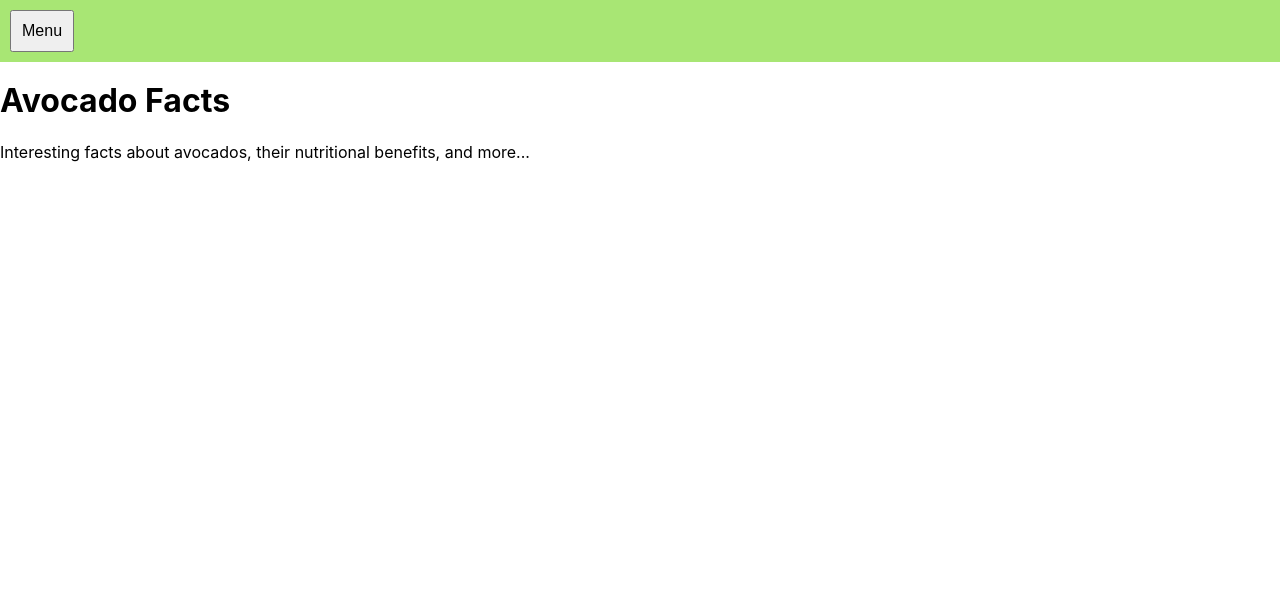
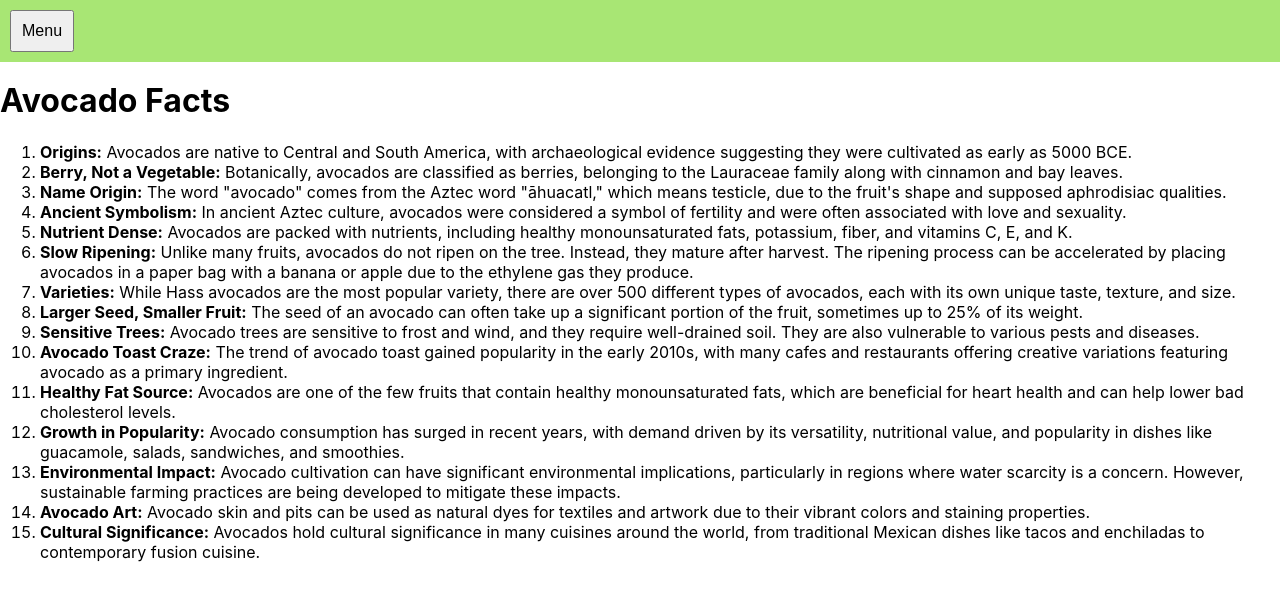
Before and after one commit to tdalbavie/Forum, a React (Create React App) app in the folder client/: page /avocado-facts in a window 1280 px wide. Shown: the top 600 px of the page. Built offline with nearby package versions, Linux system fonts and the light colour scheme.

Commit message:
Added content to AvocadoFacts

```diff
--- a/client/src/pages/AvocadoFactsPage.js
+++ b/client/src/pages/AvocadoFactsPage.js
@@ -8,7 +8,23 @@ const AvocadoFactsPage = () => {
     <div style={{ paddingTop: '60px' }}>
     <div>
       <h1>Avocado Facts</h1>
-      <p>Interesting facts about avocados, their nutritional benefits, and more...</p>
+      <ol>
+        <li><strong>Origins:</strong> Avocados are native to Central and South America, with archaeological evidence suggesting they were cultivated as early as 5000 BCE.</li>
+        <li><strong>Berry, Not a Vegetable:</strong> Botanically, avocados are classified as berries, belonging to the Lauraceae family along with cinnamon and bay leaves.</li>
+        <li><strong>Name Origin:</strong> The word "avocado" comes from the Aztec word "āhuacatl," which means testicle, due to the fruit's shape and supposed aphrodisiac qualities.</li>
+        <li><strong>Ancient Symbolism:</strong> In ancient Aztec culture, avocados were considered a symbol of fertility and were often associated with love and sexuality.</li>
+        <li><strong>Nutrient Dense:</strong> Avocados are packed with nutrients, including healthy monounsaturated fats, potassium, fiber, and vitamins C, E, and K.</li>
+        <li><strong>Slow Ripening:</strong> Unlike many fruits, avocados do not ripen on the tree. Instead, they mature after harvest. The ripening process can be accelerated by placing avocados in a paper bag with a banana or apple due to the ethylene gas they produce.</li>
+        <li><strong>Varieties:</strong> While Hass avocados are the most popular variety, there are over 500 different types of avocados, each with its own unique taste, texture, and size.</li>
+        <li><strong>Larger Seed, Smaller Fruit:</strong> The seed of an avocado can often take up a significant portion of the fruit, sometimes up to 25% of its weight.</li>
+        <li><strong>Sensitive Trees:</strong> Avocado trees are sensitive to frost and wind, and they require well-drained soil. They are also vulnerable to various pests and diseases.</li>
+        <li><strong>Avocado Toast Craze:</strong> The trend of avocado toast gained popularity in the early 2010s, with many cafes and restaurants offering creative variations featuring avocado as a primary ingredient.</li>
+        <li><strong>Healthy Fat Source:</strong> Avocados are one of the few fruits that contain healthy monounsaturated fats, which are beneficial for heart health and can help lower bad cholesterol levels.</li>
+        <li><strong>Growth in Popularity:</strong> Avocado consumption has surged in recent years, with demand driven by its versatility, nutritional value, and popularity in dishes like guacamole, salads, sandwiches, and smoothies.</li>
+        <li><strong>Environmental Impact:</strong> Avocado cultivation can have significant environmental implications, particularly in regions where water scarcity is a concern. However, sustainable farming practices are being developed to mitigate these impacts.</li>
+        <li><strong>Avocado Art:</strong> Avocado skin and pits can be used as natural dyes for textiles and artwork due to their vibrant colors and staining properties.</li>
+        <li><strong>Cultural Significance:</strong> Avocados hold cultural significance in many cuisines around the world, from traditional Mexican dishes like tacos and enchiladas to contemporary fusion cuisine.</li>
+      </ol>
     </div>
     </div>
     </>
```
